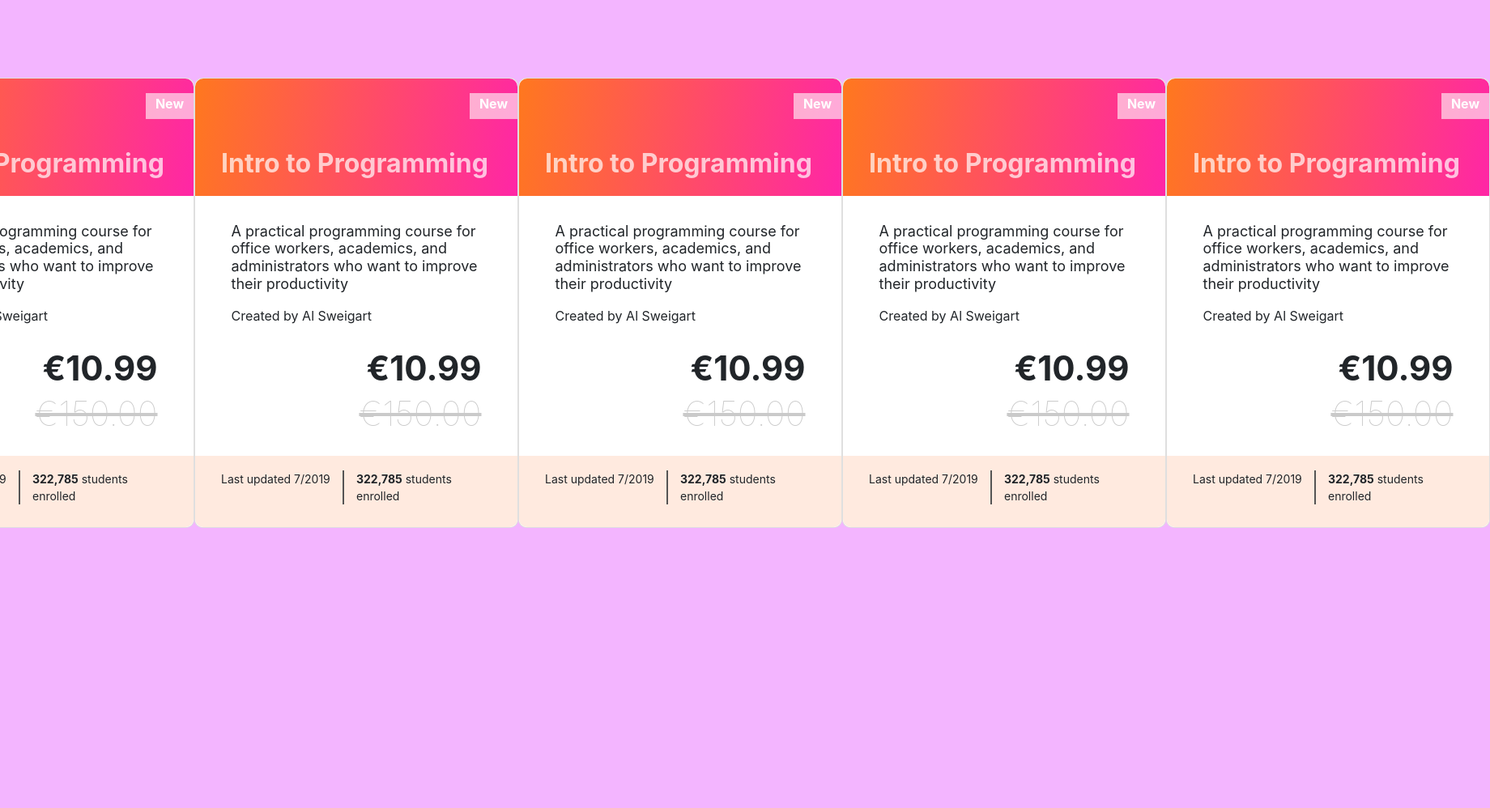
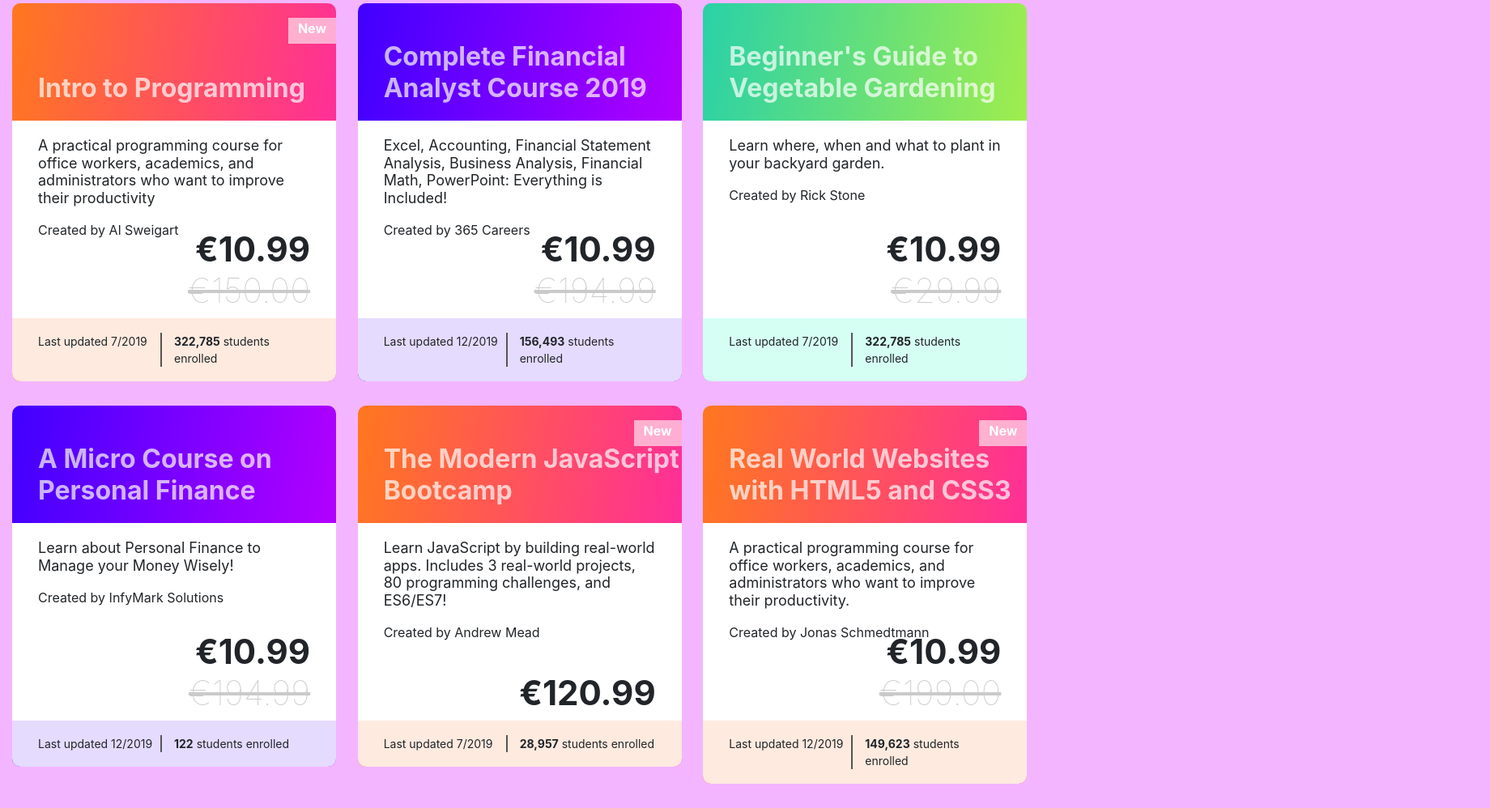
Before and after one commit to Julianb18/recreate-cards, a website: page src/index.html in a window 1280 px wide. Shown: the part 26-1024 px from the top of the page at 81% size, 1840 px wide, since content can reach past the window. Before the commit the page ends 800 px from the top, so only its background shows below. Drawn offline with nearby package versions, Linux system fonts and the light colour scheme; files that its build step writes are made by us from their sources.

Commit message:
multiple cards

```diff
--- a/src/index.html
+++ b/src/index.html
@@ -12,18 +12,20 @@
     />
   </head>
   <body>
-    <div class="align-cards">
-      <section class="card">
+    <div class="container-fluid">
+      <div class="row py-5">
+        <div class="col-4">
+          <section class="cards mb-5">
             <section class="hero">
               <h1>Intro to Programming</h1>
               <div class="bg-new">
                 <h4 class="change-font">New</h4>
               </div>
             </section>
-        <section class="card-body">
+            <section class="card-main">
               <h2 class="main-text">
-            A practical programming course for office workers, academics, and
-            administrators who want to improve their productivity
+                A practical programming course for office workers, academics,
+                and administrators who want to improve their productivity
               </h2>
               <h4 class="created-by">Created by Al Sweigart</h4>
               <div class="pricing">
@@ -31,59 +33,7 @@
                 <h3 class="old-price">€150.00</h3>
               </div>
             </section>
-        <section class="card-end">
-          <p class="splitter">Last updated 7/2019</p>
-          <p>
-            <span class="enrolled-students">322,785</span> students enrolled
-          </p>
-        </section>
-      </section>
-
-      <section class="card">
-        <section class="hero">
-          <h1>Intro to Programming</h1>
-          <div class="bg-new">
-            <h4 class="change-font">New</h4>
-          </div>
-        </section>
-        <section class="card-body">
-          <h2 class="main-text">
-            A practical programming course for office workers, academics, and
-            administrators who want to improve their productivity
-          </h2>
-          <h4 class="created-by">Created by Al Sweigart</h4>
-          <div class="pricing">
-            <h3>€10.99</h3>
-            <h3 class="old-price">€150.00</h3>
-          </div>
-        </section>
-        <section class="card-end">
-          <p class="splitter">Last updated 7/2019</p>
-          <p>
-            <span class="enrolled-students">322,785</span> students enrolled
-          </p>
-        </section>
-      </section>
-
-      <section class="card">
-        <section class="hero">
-          <h1>Intro to Programming</h1>
-          <div class="bg-new">
-            <h4 class="change-font">New</h4>
-          </div>
-        </section>
-        <section class="card-body">
-          <h2 class="main-text">
-            A practical programming course for office workers, academics, and
-            administrators who want to improve their productivity
-          </h2>
-          <h4 class="created-by">Created by Al Sweigart</h4>
-          <div class="pricing">
-            <h3>€10.99</h3>
-            <h3 class="old-price">€150.00</h3>
-          </div>
-        </section>
-        <section class="card-end">
+            <section class="card-bottom">
               <p class="splitter">Last updated 7/2019</p>
               <p>
                 <span class="enrolled-students">322,785</span> students enrolled
@@ -91,78 +41,48 @@
             </section>
           </section>
         </div>
-    <div class="align-cards">
-      <section class="card">
+
+        <div class="col-4">
+          <section class="cards card-blue mb-5">
             <section class="hero">
-          <h1>Intro to Programming</h1>
-          <div class="bg-new">
-            <h4 class="change-font">New</h4>
+              <h1>Complete Financial Analyst Course 2019</h1>
+            </section>
+            <section class="card-main">
+              <h2 class="main-text">
+                Excel, Accounting, Financial Statement Analysis, Business
+                Analysis, Financial Math, PowerPoint: Everything is Included!
+              </h2>
+              <h4 class="created-by">Created by 365 Careers</h4>
+              <div class="pricing">
+                <h3>€10.99</h3>
+                <h3 class="old-price">€194.99</h3>
               </div>
             </section>
-        <section class="card-body">
-          <h2 class="main-text">
-            A practical programming course for office workers, academics, and
-            administrators who want to improve their productivity
-          </h2>
-          <h4 class="created-by">Created by Al Sweigart</h4>
-          <div class="pricing">
-            <h3>€10.99</h3>
-            <h3 class="old-price">€150.00</h3>
-          </div>
-        </section>
-        <section class="card-end">
-          <p class="splitter">Last updated 7/2019</p>
+            <section class="card-bottom card-b-blue">
+              <p class="splitter">Last updated 12/2019</p>
               <p>
-            <span class="enrolled-students">322,785</span> students enrolled
+                <span class="enrolled-students">156,493</span> students enrolled
               </p>
             </section>
           </section>
+        </div>
 
-      <section class="card">
+        <div class="col-4">
+          <section class="cards card-green mb-5">
             <section class="hero">
-          <h1>Intro to Programming</h1>
-          <div class="bg-new">
-            <h4 class="change-font">New</h4>
+              <h1>Beginner's Guide to Vegetable Gardening</h1>
+            </section>
+            <section class="card-main">
+              <h2 class="main-text">
+                Learn where, when and what to plant in your backyard garden.
+              </h2>
+              <h4 class="created-by">Created by Rick Stone</h4>
+              <div class="pricing">
+                <h3>€10.99</h3>
+                <h3 class="old-price">€29.99</h3>
               </div>
             </section>
-        <section class="card-body">
-          <h2 class="main-text">
-            A practical programming course for office workers, academics, and
-            administrators who want to improve their productivity
-          </h2>
-          <h4 class="created-by">Created by Al Sweigart</h4>
-          <div class="pricing">
-            <h3>€10.99</h3>
-            <h3 class="old-price">€150.00</h3>
-          </div>
-        </section>
-        <section class="card-end">
-          <p class="splitter">Last updated 7/2019</p>
-          <p>
-            <span class="enrolled-students">322,785</span> students enrolled
-          </p>
-        </section>
-      </section>
-
-      <section class="card">
-        <section class="hero">
-          <h1>Intro to Programming</h1>
-          <div class="bg-new">
-            <h4 class="change-font">New</h4>
-          </div>
-        </section>
-        <section class="card-body">
-          <h2 class="main-text">
-            A practical programming course for office workers, academics, and
-            administrators who want to improve their productivity
-          </h2>
-          <h4 class="created-by">Created by Al Sweigart</h4>
-          <div class="pricing">
-            <h3>€10.99</h3>
-            <h3 class="old-price">€150.00</h3>
-          </div>
-        </section>
-        <section class="card-end">
+            <section class="card-bottom card-b-green">
               <p class="splitter">Last updated 7/2019</p>
               <p>
                 <span class="enrolled-students">322,785</span> students enrolled
@@ -170,6 +90,87 @@
             </section>
           </section>
         </div>
+
+        <div class="col-4">
+          <section class="cards card-blue">
+            <section class="hero">
+              <h1>A Micro Course on Personal Finance</h1>
+            </section>
+            <section class="card-main">
+              <h2 class="main-text">
+                Learn about Personal Finance to Manage your Money Wisely!
+              </h2>
+              <h4 class="created-by">Created by InfyMark Solutions</h4>
+              <div class="pricing">
+                <h3>€10.99</h3>
+                <h3 class="old-price">€194.99</h3>
+              </div>
+            </section>
+            <section class="card-bottom card-b-blue">
+              <p class="splitter">Last updated 12/2019</p>
+              <p>
+                <span class="enrolled-students">122</span> students enrolled
+              </p>
+            </section>
+          </section>
+        </div>
+
+        <div class="col-4">
+          <section class="cards">
+            <section class="hero">
+              <h1>The Modern JavaScript Bootcamp</h1>
+              <div class="bg-new">
+                <h4 class="change-font">New</h4>
+              </div>
+            </section>
+            <section class="card-main">
+              <h2 class="main-text">
+                Learn JavaScript by building real-world apps. Includes 3
+                real-world projects, 80 programming challenges, and ES6/ES7!
+              </h2>
+              <h4 class="created-by">Created by Andrew Mead</h4>
+              <div class="single-pricing">
+                <h3>€120.99</h3>
+              </div>
+            </section>
+            <section class="card-bottom">
+              <p class="splitter">Last updated 7/2019</p>
+              <p>
+                <span class="enrolled-students">28,957</span> students enrolled
+              </p>
+            </section>
+          </section>
+        </div>
+
+        <div class="col-4">
+          <section class="cards">
+            <section class="hero">
+              <h1>Real World Websites with HTML5 and CSS3</h1>
+              <div class="bg-new">
+                <h4 class="change-font">New</h4>
+              </div>
+            </section>
+            <section class="card-main">
+              <h2 class="main-text">
+                A practical programming course for office workers, academics,
+                and administrators who want to improve their productivity.
+              </h2>
+              <h4 class="created-by">Created by Jonas Schmedtmann</h4>
+              <div class="pricing">
+                <h3>€10.99</h3>
+                <h3 class="old-price">€199.00</h3>
+              </div>
+            </section>
+            <section class="card-bottom">
+              <p class="splitter">Last updated 12/2019</p>
+              <p>
+                <span class="enrolled-students">149,623</span> students enrolled
+              </p>
+            </section>
+          </section>
+        </div>
+      </div>
+    </div>
     <script src="scripts/index.js"></script>
   </body>
 </html>
--- /dev/null
+++ b/src/scss/_hero.scss
@@ -0,0 +1,15 @@
+.hero {
+  min-height: 145px;
+  border-radius: 10px 10px 0px 0px;
+  color: rgba(255, 255, 255, 0.7);
+  display: flex;
+  align-items: flex-end;
+  position: relative;
+}
+
+.bg-new {
+  background: rgba(255, 255, 255, 0.6);
+  position: absolute;
+  top: 18px;
+  right: 0;
+}
--- /dev/null
+++ b/src/scss/_variables.scss
@@ -0,0 +1,67 @@
+/* ------- font-sizes---------- */
+h1 {
+  margin: 0;
+  font-size: 3.2rem;
+  font-weight: bold;
+  padding: 0 0 21px 32px;
+}
+h2 {
+  font-size: 1.8rem;
+  font-weight: normal;
+}
+h3 {
+  font-size: 4.2rem;
+  font-weight: bold;
+  align-self: flex-end;
+  margin: 0;
+}
+h4 {
+  font-size: 1.6rem;
+  font-weight: normal;
+}
+p {
+  font-size: 1.4rem;
+  font-weight: normal;
+}
+.change-font {
+  font-weight: bolder;
+  color: #ffffff;
+  padding: 4px 12px;
+  line-height: 1.19;
+}
+.enrolled-students {
+  font-weight: bolder;
+}
+/* ------------------------------ */
+
+/* ----------Colour schemes----------*/
+
+$linear-red: linear-gradient(278.9deg, #ff00e5 -46.53%, #ff8a00 122.31%);
+$linear-blue: linear-gradient(278.9deg, #fa00ff -46.53%, #2400ff 122.31%);
+$linear-green: linear-gradient(278.9deg, #ecff14 -46.53%, #0ccabe 122.31%);
+
+$solid-red: #ffeadf;
+$solid-blue: #e5dbff;
+$solid-green: #d6fff4;
+
+/*-----------------------------*/
+
+.cards {
+  background: $linear-red;
+}
+.card-blue {
+  background: $linear-blue;
+}
+.card-green {
+  background: $linear-green;
+}
+
+.card-bottom {
+  background-color: $solid-red;
+}
+.card-b-blue {
+  background-color: $solid-blue;
+}
+.card-b-green {
+  background-color: $solid-green;
+}
--- a/src/scss/main.scss
+++ b/src/scss/main.scss
@@ -1,4 +1,6 @@
 // This is where you can import other stylesheets or write your scss code
+@import "./variables";
+@import "./hero";
 @import "../../node_modules/bootstrap/scss/bootstrap";
 
 * {
@@ -20,13 +22,9 @@
   background-color: rgb(243, 181, 255);
 }
 
-.card {
+.cards {
   width: 400px;
   border-radius: 10px 10px 10px 10px;
-}
-
-.align-cards {
-  display: flex;
 }
 
 /* ------- font-sizes---------- */
@@ -44,6 +42,7 @@
   font-size: 4.2rem;
   font-weight: bold;
   align-self: flex-end;
+  margin: 0;
 }
 h4 {
   font-size: 1.6rem;
@@ -64,32 +63,14 @@
 }
 /* ------------------------------ */
 
-/* --------card hero--------- */
-
-.hero {
-  min-height: 145px;
-  background: linear-gradient(278.9deg, #ff00e5 -46.53%, #ff8a00 122.31%);
-  border-radius: 10px 10px 0px 0px;
-  color: rgba(255, 255, 255, 0.7);
-  display: flex;
-  align-items: flex-end;
-  position: relative;
-}
-
-.bg-new {
-  background: rgba(255, 255, 255, 0.6);
-  position: absolute;
-  top: 18px;
-  right: 0;
-}
-
-/* ----------------------- */
 /* --------body of the card------------ */
-.card-body {
+.card-main {
   background-color: #ffffff;
   margin: 0 auto;
   display: flex;
   flex-direction: column;
+  height: 244px;
+  position: relative;
 }
 .main-text {
   padding: 20px 32px 15px 32px;
@@ -99,32 +80,43 @@
 }
 
 .pricing {
-  align-self: flex-end;
-  margin-right: 32px;
-  margin-top: 25px;
-  margin: 25px 32px 9px 0;
   display: flex;
   flex-direction: column;
+  align-self: flex-end;
+  margin: 0 32px 9px 0;
+  position: absolute;
+  bottom: 0;
+  right: 0;
 }
 .old-price {
   font-weight: lighter;
   color: #cacaca;
   text-decoration-line: line-through;
 }
+
+.single-pricing {
+  margin: 0 32px 9px 0;
+  align-self: flex-end;
+  display: flex;
+  flex-direction: column;
+  position: absolute;
+  bottom: 0;
+  right: 0;
+}
 /* ------------------- */
 /* ----------footer of the card---------- */
-.card-end {
+.card-bottom {
   display: flex;
   justify-content: space-around;
-  background-color: #ffeadf;
   padding: 18px 32px;
   border-radius: 0 0 10px 10px;
 }
 .splitter {
   position: relative;
 }
-.card-end p {
+.card-bottom p {
   flex-basis: 50%;
+  margin: 0;
 }
 
 .splitter::after {
```
Lines whose indentation alone changed are shown as unchanged.
